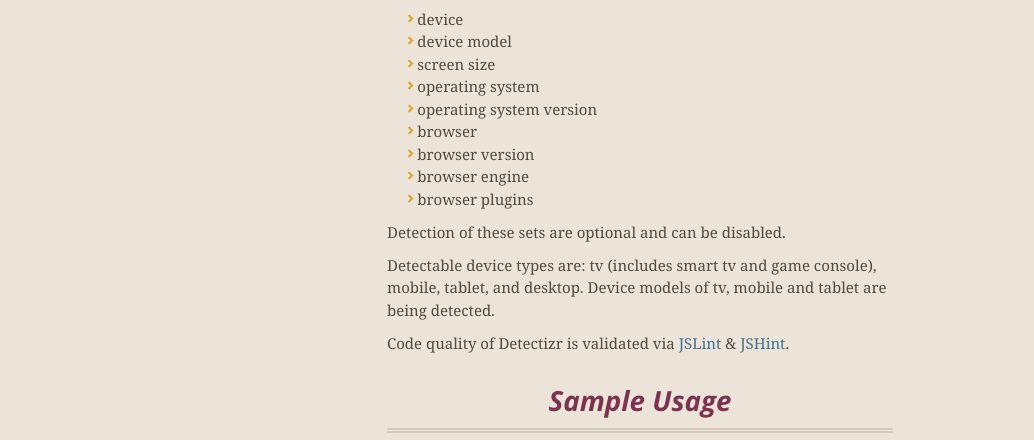
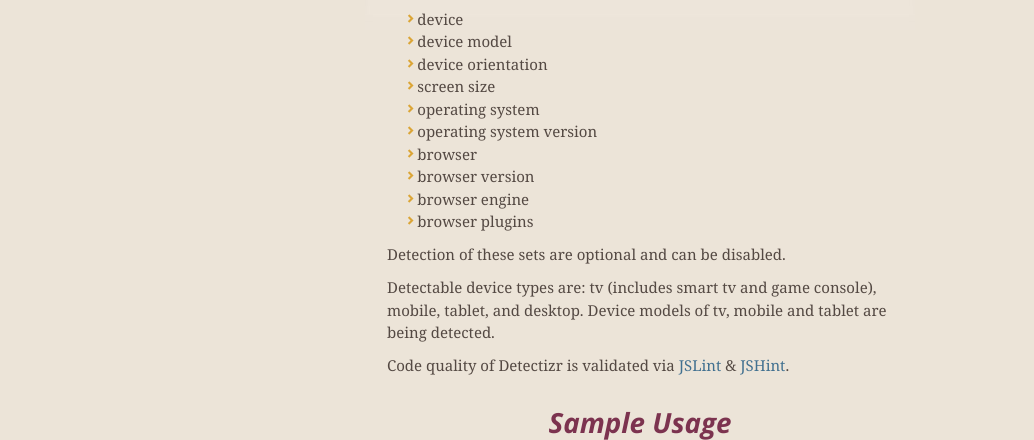
Before and after one commit to barisaydinoglu/Detectizr, a plain HTML site: page index.html in a window 1280 px wide. Shown: the part 334-774 px from the top of the page, without its empty margins (0-1034 px from the left). Drawn offline with nearby package versions, Linux system fonts and the light colour scheme.

Commit message:
Update gh-pages

```diff
--- a/index.html
+++ b/index.html
@@ -53,6 +53,7 @@
 <ul>
 <li>device</li>
 <li>device model</li>
+<li>device orientation</li>
 <li>screen size</li>
 <li>operating system</li>
 <li>operating system version</li>
```
